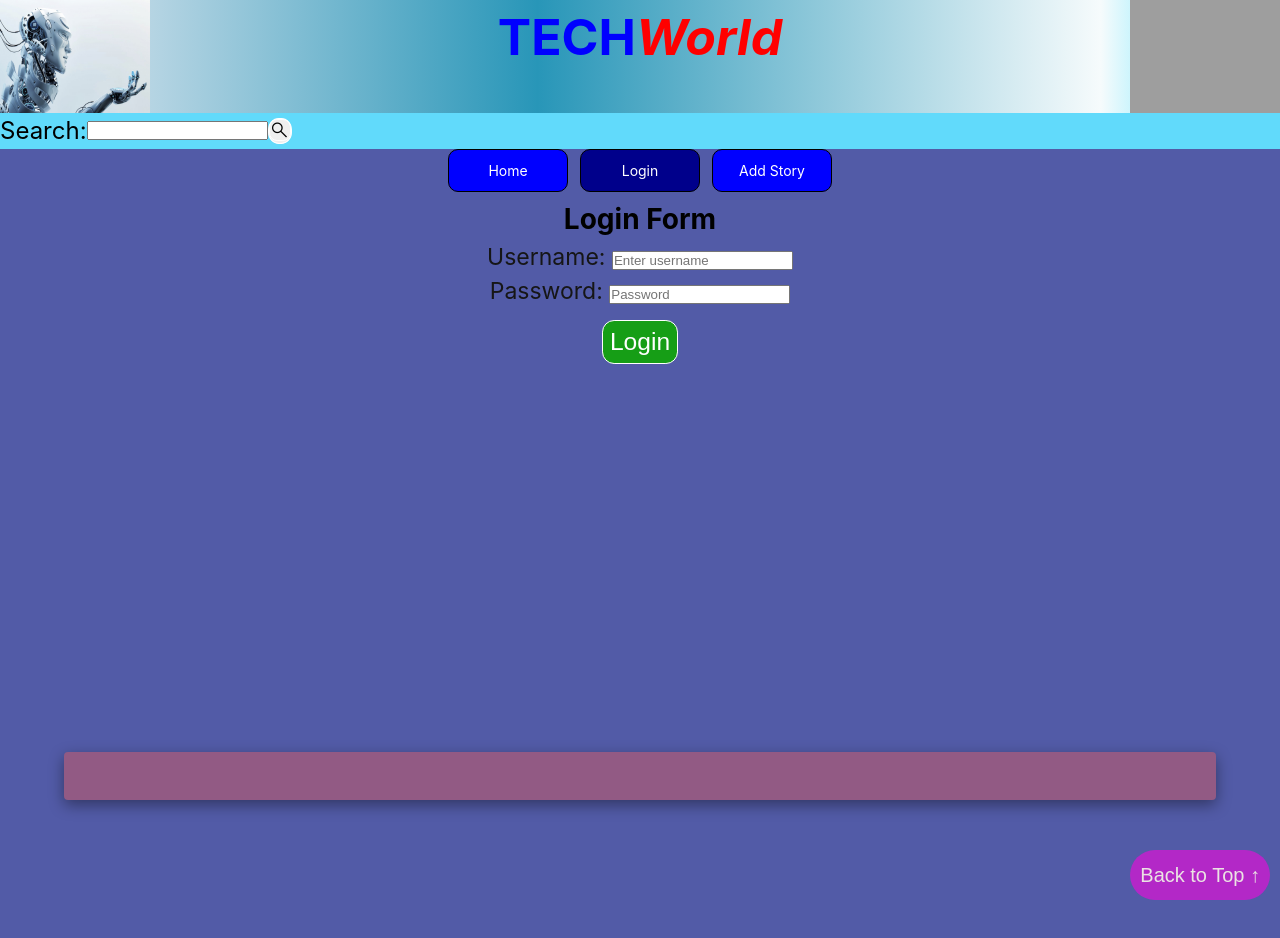
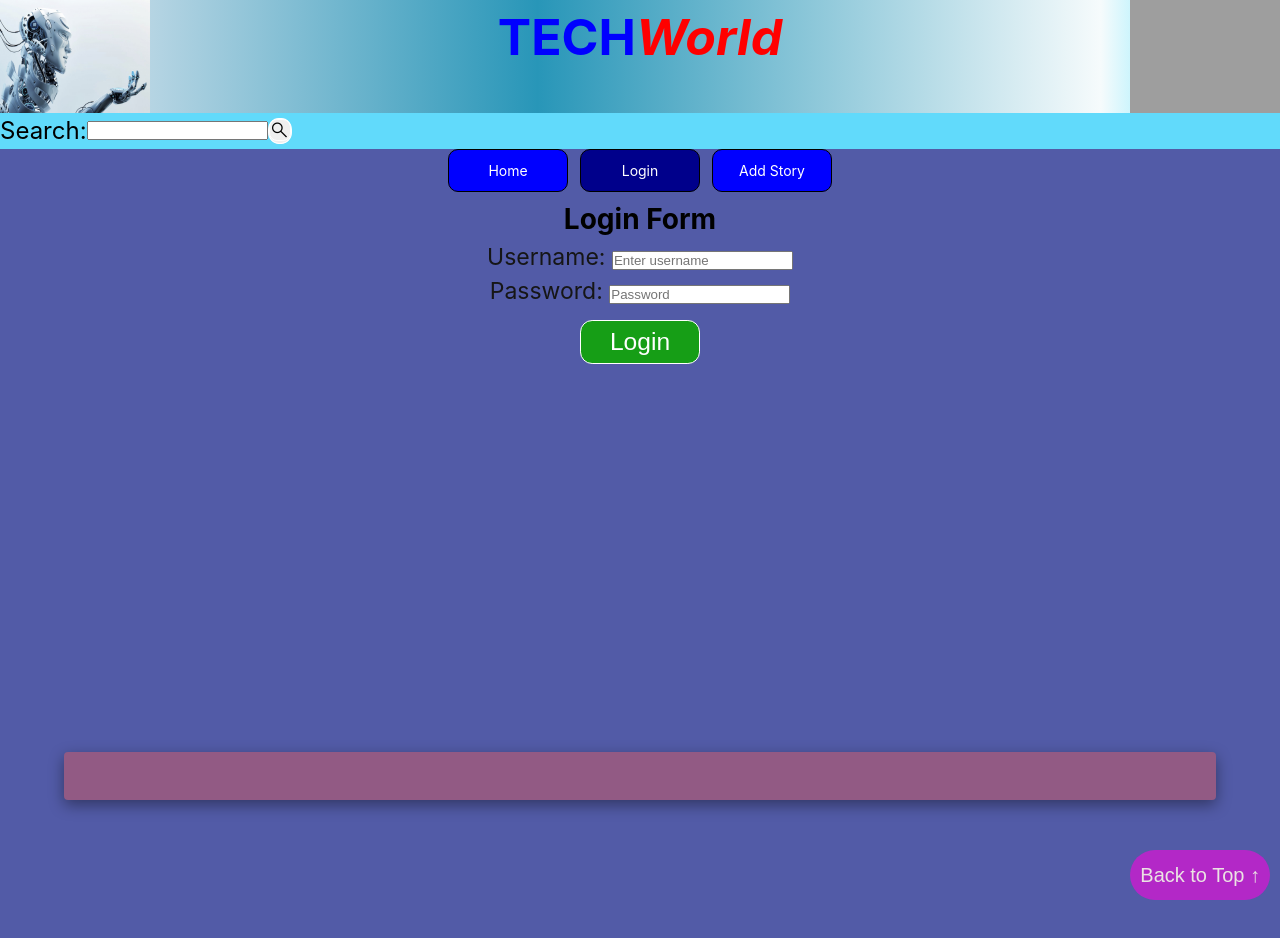
Before and after one commit to manotim/Tech-Blog-App, a React (Create React App) app: page /login in a window 1280 px wide. Shown: the top 938 px of the page. Built offline with nearby package versions, Linux system fonts and the light colour scheme; grey boxes are pictures that could not be loaded.

Commit message:
styled login btn

```diff
--- a/src/Components/App.css
+++ b/src/Components/App.css
@@ -87,6 +87,7 @@ legend {
   border: 1px solid white;
   border-radius: 0.7571rem;
   margin: 0.7rem;
+  width: 7.5rem;
   padding: 0.4571rem;
   font-size: 1.538rem;
 }
```
